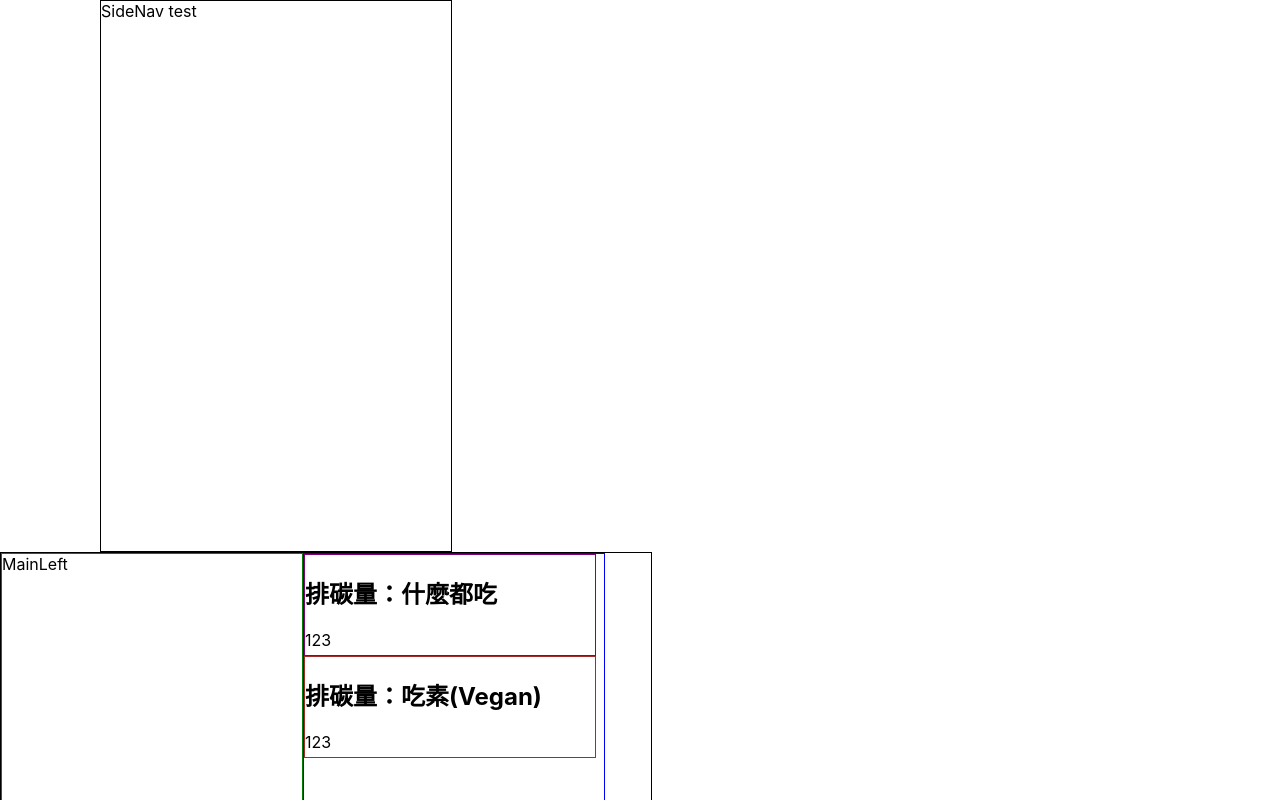
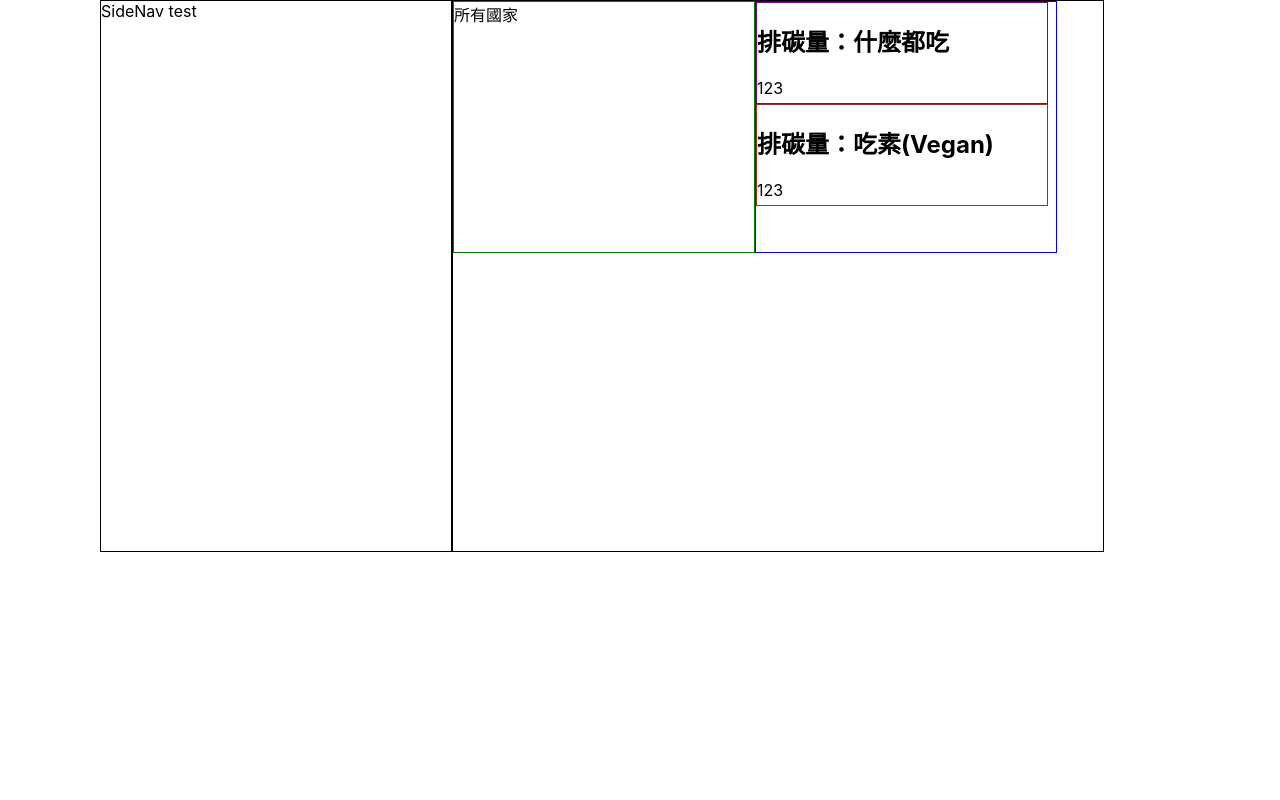
Before and after one commit to evojroan/carboncalculator, a React (Create React App) app: page / in a window 1280 px wide. Shown: the top 800 px of the page. Built offline with nearby package versions, Linux system fonts and the light colour scheme.

Commit message:
Country List component

```diff
--- a/package.json
+++ b/package.json
@@ -6,6 +6,7 @@
     "@testing-library/jest-dom": "^5.16.5",
     "@testing-library/react": "^13.4.0",
     "@testing-library/user-event": "^13.5.0",
+    "axios": "^1.3.6",
     "node-sass": "^7.0.3",
     "react": "^18.2.0",
     "react-dom": "^18.2.0",
--- /dev/null
+++ b/src/API/dietcarbon.js
@@ -0,0 +1,11 @@
+import axios from 'axios';
+const baseUrl = 'https://backend.flowcaboom.com/api/v1/co2-calculator';
+
+export const getCountryList = async () => {
+  try {
+    const res = await axios.get(`${baseUrl}/countries`);
+    return res.data;
+  } catch (error) {
+    console.error('[Get Countries failed]: ', error);
+  }
+};
--- a/src/App.jsx
+++ b/src/App.jsx
@@ -1,14 +1,12 @@
-import styles from './App.scss';
+import styles from './App.module.scss';
 import SideNav from './components/SideNav/SideNav.jsx';
 import Main from './components/Main/Main.jsx';
-
 
 function App() {
   return (
     <div className={styles.AppContainer}>
       <SideNav />
       <Main />
-
     </div>
   );
 }
--- /dev/null
+++ b/src/App.module.scss
@@ -0,0 +1,3 @@
+.AppContainer {
+  display: flex;
+}
--- a/src/App.scss
+++ /dev/null
@@ -1,38 +0,0 @@
-.App {
-  text-align: center;
-}
-
-.App-logo {
-  height: 40vmin;
-  pointer-events: none;
-}
-
-@media (prefers-reduced-motion: no-preference) {
-  .App-logo {
-    animation: App-logo-spin infinite 20s linear;
-  }
-}
-
-.App-header {
-  background-color: #282c34;
-  min-height: 100vh;
-  display: flex;
-  flex-direction: column;
-  align-items: center;
-  justify-content: center;
-  font-size: calc(10px + 2vmin);
-  color: white;
-}
-
-.App-link {
-  color: #61dafb;
-}
-
-@keyframes App-logo-spin {
-  from {
-    transform: rotate(0deg);
-  }
-  to {
-    transform: rotate(360deg);
-  }
-}
--- /dev/null
+++ b/src/components/Main/CountryList.jsx
@@ -0,0 +1,16 @@
+import styles from './CoutryList.module.scss';
+import { useEffect } from 'react';
+import { getCountryList } from 'API/dietcarbon.js';
+
+export default function CoutryList() {
+  function getCountryListData() {
+    console.log({ getCountryList });
+  }
+  return (
+    <div
+      className={styles.CountryList}
+      onClick={getCountryListData}>
+      所有國家
+    </div>
+  );
+}
--- a/src/components/Main/Main.jsx
+++ b/src/components/Main/Main.jsx
@@ -1,9 +1,12 @@
 import styles from './Main.module.scss';
+import CountryList from './CountryList.jsx';
 
 export default function Main() {
   return (
     <div className={styles.Main}>
-      <div className={styles.MainLeft}>MainLeft</div>
+      <div className={styles.MainLeft}>
+        <CountryList />
+      </div>
       <div className={styles.MainRight}>
         <div className={styles.MainRightUp}>
           <h2>排碳量：什麼都吃</h2>
```
Also changed, not shown: src/components/Main/CoutryList.module.scss (added), 1 other file (tests, documents, lock files or other folders).
